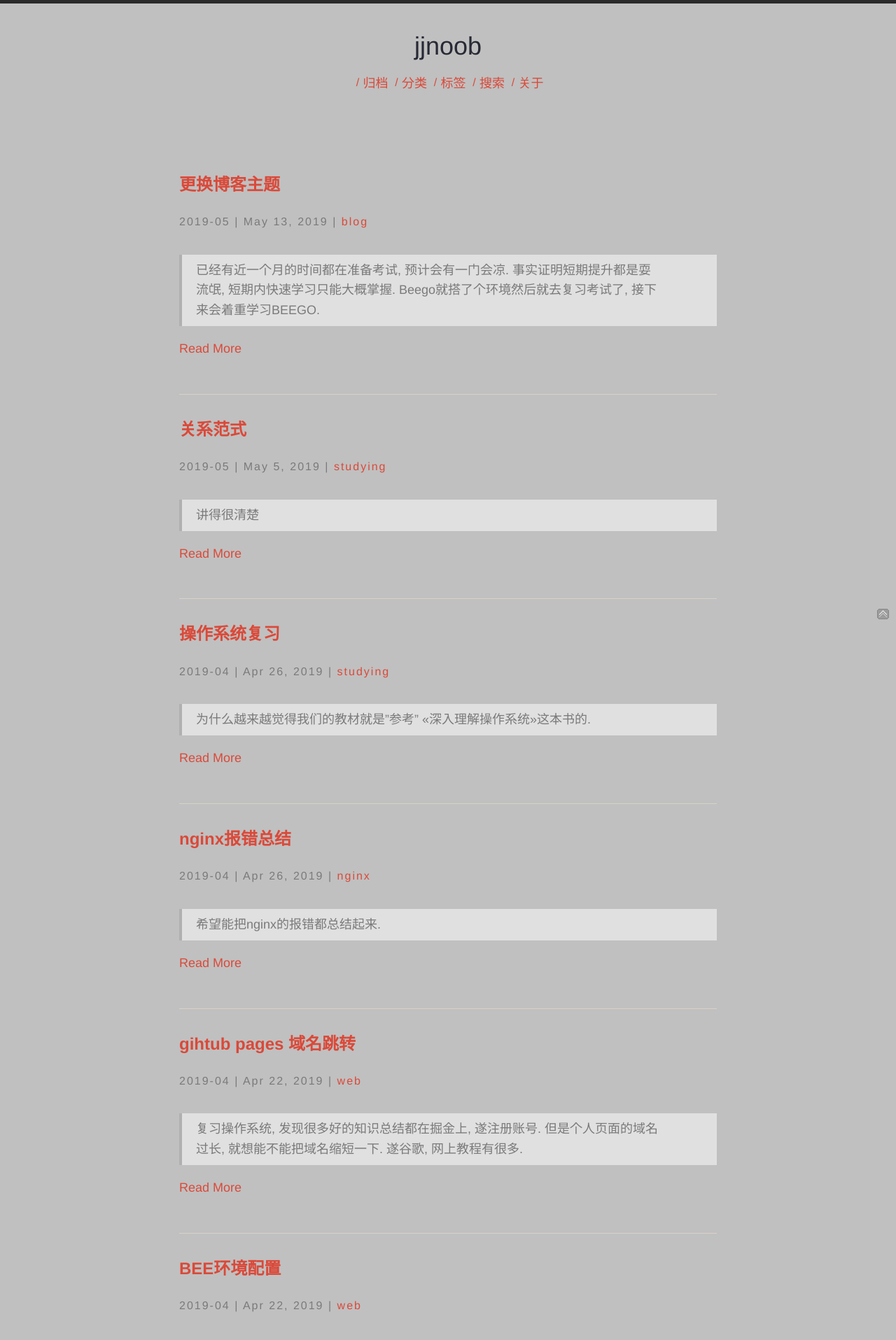
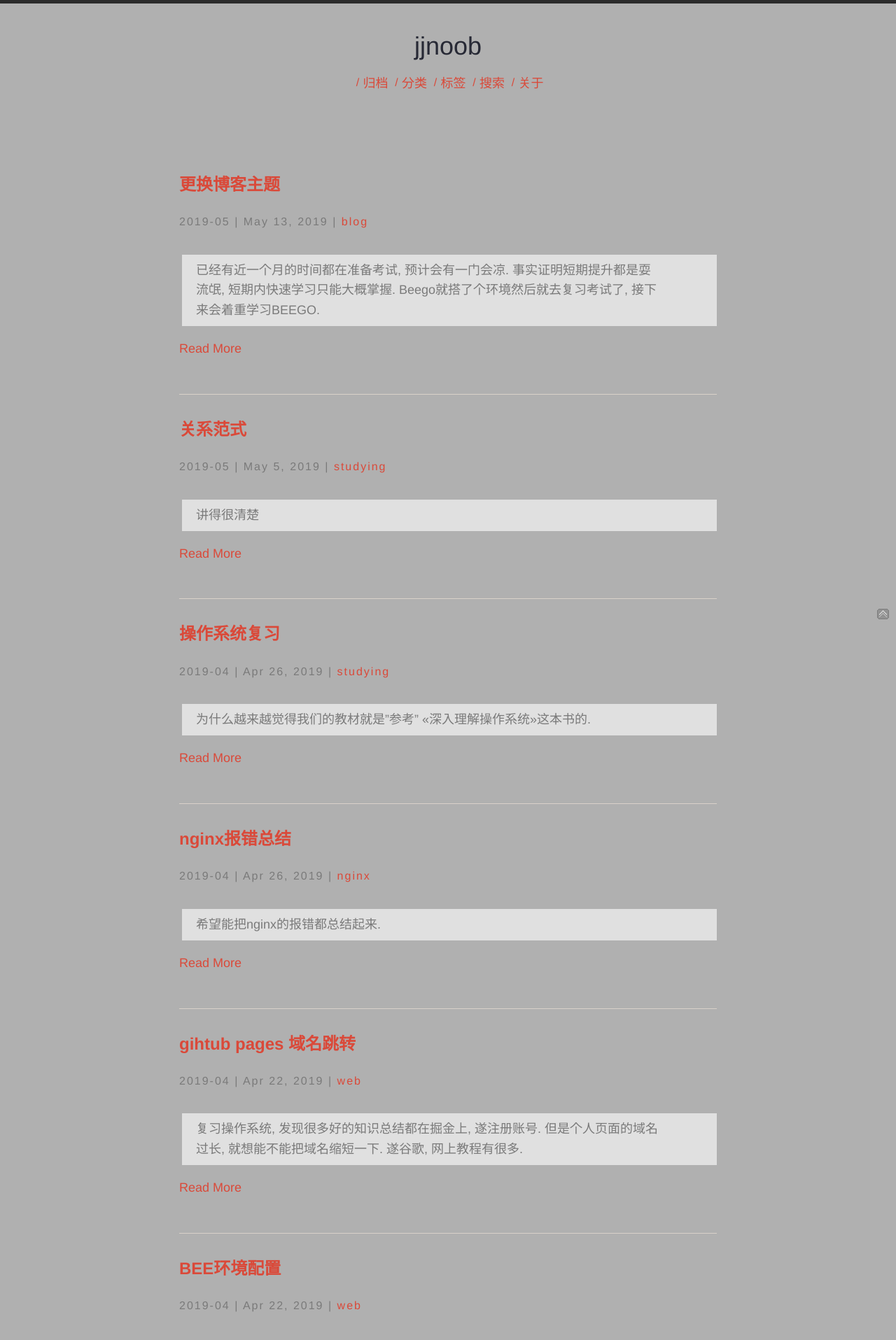
Before and after one commit to jjnoob/duckduckk.github.io.emmm, a Jekyll site: the page built from index.html, in a window 1280 px wide. Shown: the top 1915 px of the page at 70% size. Built offline with Jekyll 4.4.1, drawn with Linux system fonts in a browser that asks for light colours; some web fonts are replaced.

Commit message:
Update main.scss

```diff
--- a/assets/css/main.scss
+++ b/assets/css/main.scss
@@ -24,7 +24,7 @@
 -------------------------------- */
 
 html {
-    background: #C0C0C0 //$background-color;
+    background: #B0B0B0  //$background-color;
     //background-image: url(images/bg.png);
 }
 
```
